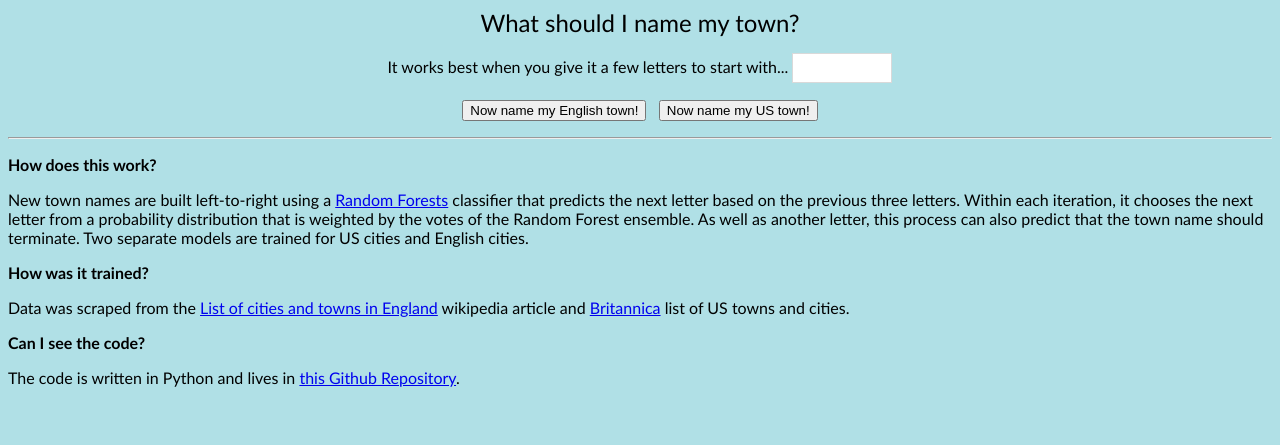
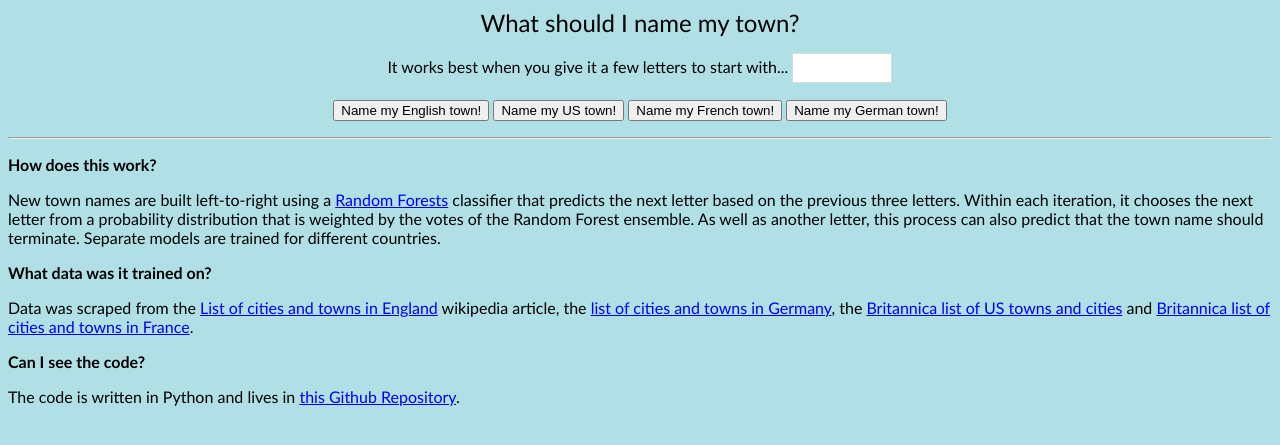
Before and after one commit to alexwilkes/namemytown, a Flask app: page / in a window 1280 px wide. Shown: the top 445 px of the page. Run offline with Flask 2, Linux system fonts and the light colour scheme; parts of the project's set-up code (start-up, migrations or seed data) failed here and were passed over.

Commit message:
Adding more countries and updating FAQ

```diff
--- a/app.py
+++ b/app.py
@@ -5,7 +5,15 @@ from flask_wtf import FlaskForm
 from wtforms import StringField, SubmitField, RadioField
 
 from townlearner import TownLearner
-from scraper import english_towns_url, fetch_list_england, us_towns_url, fetch_data_us
+from scraper import (
+    english_towns_url,
+    fetch_list_england,
+    us_towns_url,
+    fetch_data_britannica,
+    france_towns_url,
+    germany_towns_url,
+    fetch_list_germany,
+)
 
 
 app = Flask("namemytown")
@@ -14,8 +22,10 @@ app.config.from_object(Config)
 
 class PromptForm(FlaskForm):
     prompt = StringField("It works best when you give it a few letters to start with...")
-    submit_england = SubmitField('Now name my English town!')
-    submit_us = SubmitField('Now name my US town!')
+    submit_england = SubmitField('Name my English town!')
+    submit_us = SubmitField('Name my US town!')
+    submit_france = SubmitField('Name my French town!')
+    submit_germany = SubmitField('Name my German town!')
 
 
 def pad_left(prompt):
@@ -31,9 +41,17 @@ english_town_names = fetch_list_england(english_towns_url)
 english = TownLearner(english_town_names)
 english.fit()
 
-us_town_names = fetch_data_us(us_towns_url)
+us_town_names = fetch_data_britannica(us_towns_url)
 us = TownLearner(us_town_names)
 us.fit()
+
+france_town_names = fetch_data_britannica(france_towns_url)
+france = TownLearner(france_town_names)
+france.fit()
+
+germany_town_names = fetch_list_germany(germany_towns_url)
+germany = TownLearner(germany_town_names)
+germany.fit()
 
 
 # The only page we serve
@@ -45,6 +63,10 @@ def home():
         placeholder = us.generate_n_towns(pad_left(prompt))
     elif "submit_england" in request.args:
         placeholder = english.generate_n_towns(pad_left(prompt))
+    elif "submit_france" in request.args:
+        placeholder = france.generate_n_towns(pad_left(prompt))
+    elif "submit_germany" in request.args:
+        placeholder = germany.generate_n_towns(pad_left(prompt))
     else:
         placeholder = set()
 
--- a/scraper.py
+++ b/scraper.py
@@ -23,7 +23,33 @@ def fetch_list_england(url):
 english_towns_url = "https://simple.wikipedia.org/wiki/List_of_cities_and_towns_in_England"
 
 
-def fetch_data_us(url):
+def drop_brackets(s):
+    idx = s.find("(")
+    if idx > -1:
+        return s[:idx-1]
+
+
+def fetch_list_germany(url):
+    page = requests.get(url).text
+    soup = BeautifulSoup(page, "lxml")
+    candidates = soup.findAll("li")  # All the cities are hyperlinks which we use to find them
+
+    # Candidate towns are those with more than three letters
+    filtered = [candidate.text for candidate in candidates if len(candidate.text) > 3]
+
+    first = filtered.index("Aach (Baden-Württemberg)")
+    last = filtered.index("Zwönitz (Saxony)")
+    filtered = [drop_brackets(str(town)) for town in filtered[first:last + 1]]
+
+    return filtered
+
+
+germany_towns_url = "https://en.wikipedia.org/wiki/List_of_cities_and_towns_in_Germany"
+
+fetch_list_germany(germany_towns_url)
+
+
+def fetch_data_britannica(url):
     page = requests.get(url).text
     soup = BeautifulSoup(page, "lxml")
     statelists = [state.findAll("a") for state in soup.findAll("ul", {"class": "topic-list"})]
@@ -32,3 +58,4 @@ def fetch_data_us(url):
 
 
 us_towns_url = "https://www.britannica.com/topic/list-of-cities-and-towns-in-the-United-States-2023068"
+france_towns_url = "https://www.britannica.com/topic/list-of-cities-and-towns-in-France-2039172"
--- a/templates/index.html
+++ b/templates/index.html
@@ -32,7 +32,7 @@
         <p>
             {{ form.country }}
         </p>
-        <p>{{ form.submit_england() }} &nbsp; {{ form.submit_us() }}</p>
+        <p>{{ form.submit_england() }} {{ form.submit_us() }} {{ form.submit_france() }} {{ form.submit_germany() }}</p>
     </form>
 </div>
 <div class="c">
@@ -44,9 +44,9 @@
 <hr>
 <div>
 <p class="q">How does this work?</p>
-<p>New town names are built left-to-right using a <a href="https://en.wikipedia.org/wiki/Random_forest">Random Forests</a> classifier that predicts the next letter based on the previous three letters. Within each iteration, it chooses the next letter from a probability distribution that is weighted by the votes of the Random Forest ensemble. As well as another letter, this process can also predict that the town name should terminate. Two separate models are trained for US cities and English cities.
-<p class="q">How was it trained?</p>
-    <p>Data was scraped from the <a href="https://simple.wikipedia.org/wiki/List_of_cities_and_towns_in_England">List of cities and towns in England</a> wikipedia article and <a href="https://www.britannica.com/topic/list-of-cities-and-towns-in-the-United-States-2023068">Britannica</a> list of US towns and cities.</p>
+<p>New town names are built left-to-right using a <a href="https://en.wikipedia.org/wiki/Random_forest">Random Forests</a> classifier that predicts the next letter based on the previous three letters. Within each iteration, it chooses the next letter from a probability distribution that is weighted by the votes of the Random Forest ensemble. As well as another letter, this process can also predict that the town name should terminate. Separate models are trained for different countries.
+<p class="q">What data was it trained on?</p>
+    <p>Data was scraped from the <a href="https://simple.wikipedia.org/wiki/List_of_cities_and_towns_in_England">List of cities and towns in England</a> wikipedia article, the <a href="https://en.wikipedia.org/wiki/List_of_cities_and_towns_in_Germany">list of cities and towns in Germany</a>, the <a href="https://www.britannica.com/topic/list-of-cities-and-towns-in-the-United-States-2023068">Britannica list of US towns and cities</a> and <a href="https://www.britannica.com/topic/list-of-cities-and-towns-in-France-2039172">Britannica list of cities and towns in France</a>.</p>
 <p class="q">Can I see the code?</p>
 <p>The code is written in Python and lives in <a href="https://github.com/alexwilkes/namemytown">this Github Repository</a>.</p>
 </div>
```
